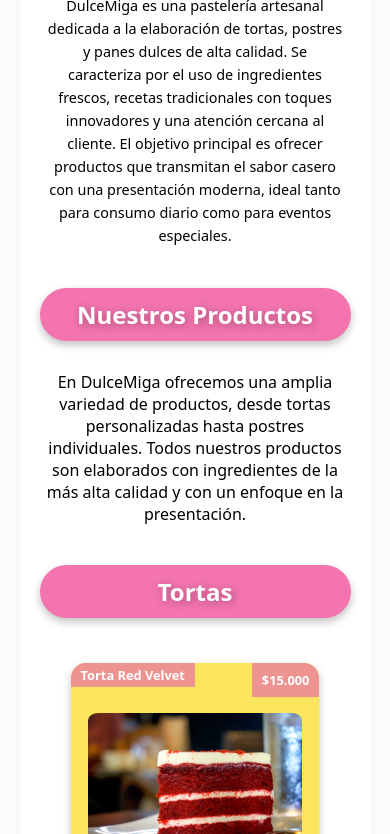
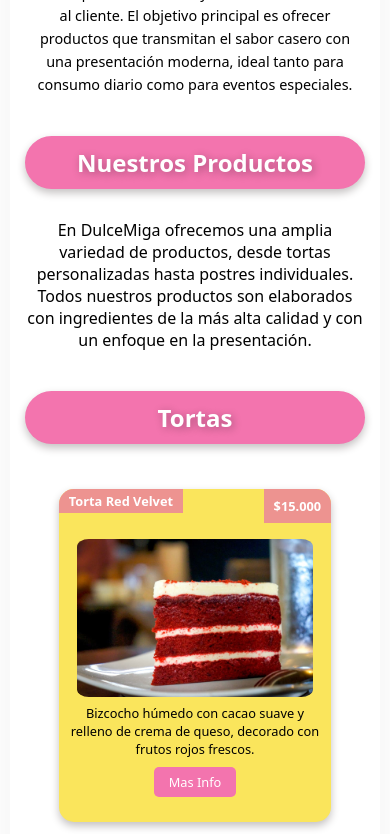
Before and after one commit to marjjin/parcialPractica, a plain HTML site: page index.html in a window 390 px wide. Shown: the part 481-1315 px from the top of the page. Drawn offline with Linux system fonts and the light colour scheme.

Commit message:
arregla responsive container

```diff
--- a/css/main.css
+++ b/css/main.css
@@ -37,3 +37,11 @@ section h2 {
   color: var(--secondary-color);
   text-shadow: 2px 2px 8px rgba(0, 0, 0, 0.3);
 }
+
+@media (max-width: 480px) {
+  .container {
+    margin: 20px auto;
+    padding: 15px;
+    width: 95%;
+  }
+}
```
